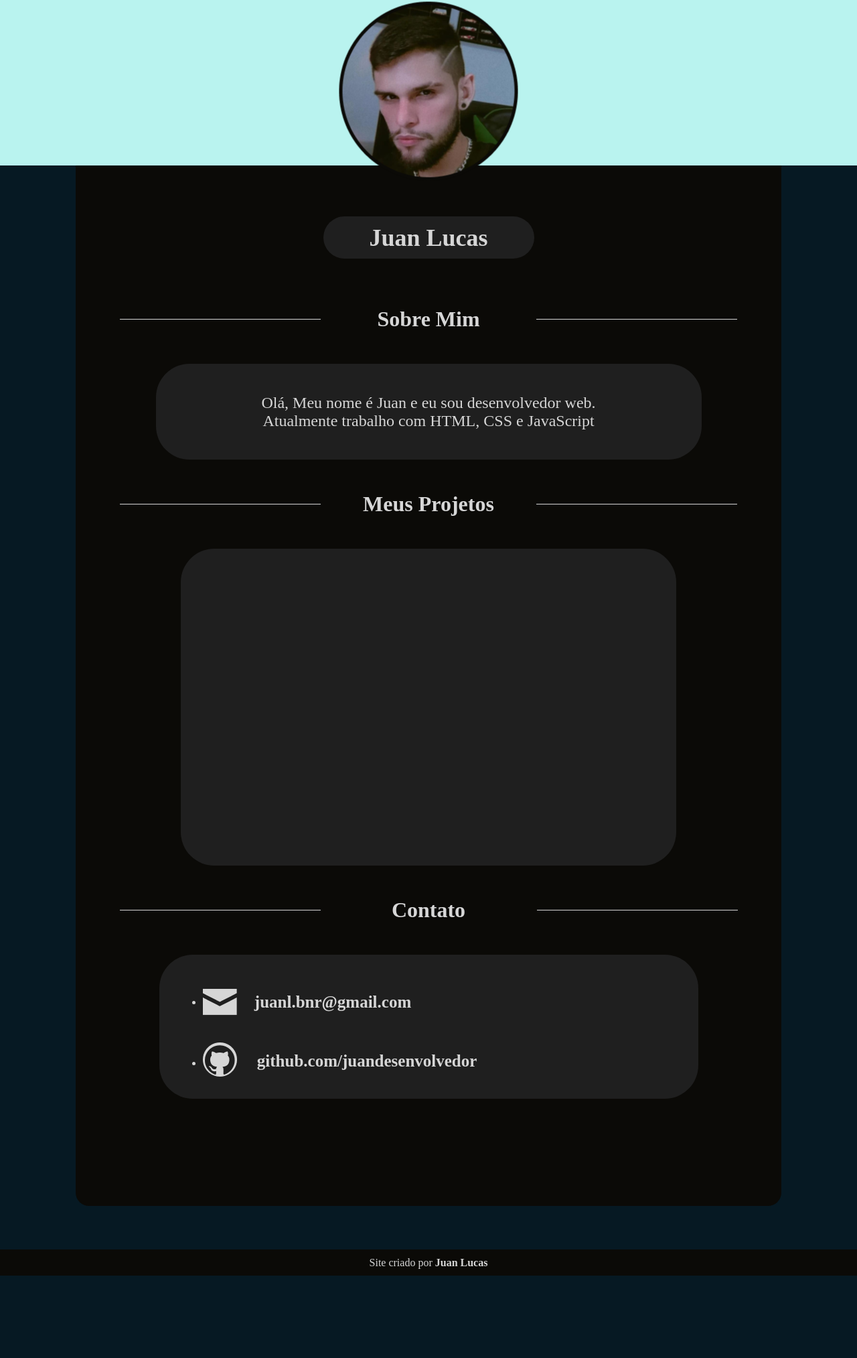
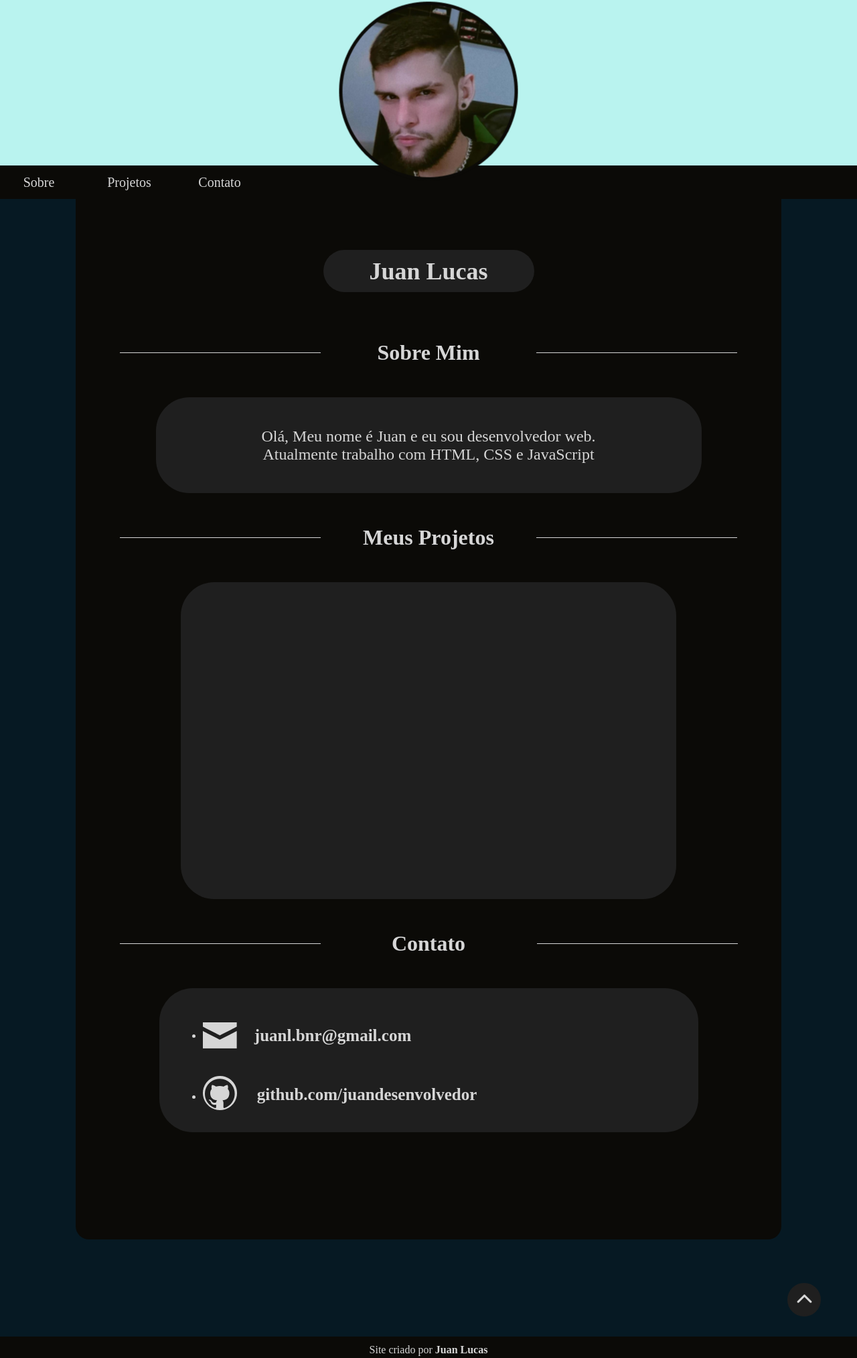
Before and after one commit to juandesenvolvedor/portifolio, a plain HTML site: page files/index.html in a window 1280 px wide. Shown: the part 22-2049 px from the top of the page at 67% size. Before the commit the page ends 1926 px from the top, so only its background shows below. Drawn offline with Linux system fonts and the light colour scheme; a web font is replaced by a local one.

Commit message:
site finalizado
botoes de scroll adicionados

```diff
--- a/files/index.html
+++ b/files/index.html
@@ -4,11 +4,17 @@
     <meta charset="UTF-8">
     <meta name="viewport" content="width=device-width, initial-scale=1.0">
     <title>Meu Portifolio</title>
-    <link rel="stylesheet" href="style.css">
+    <link rel="stylesheet" href="portifolio.css">
 </head>
 <body>
 
     <header></header>
+
+    <nav>
+        <button id="aboutMeButton">Sobre</button>
+        <button id="projectsButton">Projetos</button>
+        <button id="contactButton">Contato</button>
+    </nav>
 
     <main>
         <div id="name"><p>Juan Lucas</p></div>
@@ -61,8 +67,14 @@
     <div id="profile"><img src="images/icone.png" alt="profile picture"></div>
 
 
+    <button class="topButton">
+    <svg xmlns="http://www.w3.org/2000/svg" height="1em" viewBox="0 0 512 512" fill="#d6d6d6"><path d="M233.4 105.4c12.5-12.5 32.8-12.5 45.3 0l192 192c12.5 12.5 12.5 32.8 0 45.3s-32.8 12.5-45.3 0L256 173.3 86.6 342.6c-12.5 12.5-32.8 12.5-45.3 0s-12.5-32.8 0-45.3l192-192z"/></svg>
+    </button>
+
 
     <footer><p>Site criado por <a href="https://github.com/juandesenvolvedor" target="_blank">Juan Lucas</a></p></footer>
 
+
+    <script src="portifolio.js"></script>
 </body>
 </html>
--- a/files/style.css
+++ b/files/portifolio.css
@@ -16,6 +16,7 @@
     padding: 0;
     font-family: var(--fonte);
     color: var(--cor05);
+    scroll-behavior: smooth;
 }
 
 body{
@@ -27,6 +28,32 @@ header{
     width: 100%;
     height: 269px;
     background-color: var(--cor04);
+}
+
+nav{
+    background-color: var(--cor01);
+    height: 50px;
+}
+
+nav > button{
+    background-color: transparent;
+    color: var(--cor05);
+    width: 116px;
+    height: 50px;
+    font-size: 20px;
+    font-style: normal;
+    font-weight: lighter;
+    margin-right: 15px;
+    border: 0;
+    transition: .3s;
+}
+
+nav > button:hover{
+    background-color: var(--cor02);
+    border-bottom: 0.1px solid var(--cor05);
+    cursor: pointer;
+    border-radius: 5px;
+    font-weight: bolder;
 }
 
 #profile{
@@ -174,6 +201,42 @@ main{
     font-weight: 700;
 }
 
+
+.topButton {
+    display: flex;
+    position: relative;
+    margin: auto;
+    margin-right: 54px;
+    margin-bottom: 30px;
+    background-color: var(--cor02);
+    width: 50px;
+    height: 50px;
+    border: var(--cor02) 0.2em solid;
+    border-radius: 35px;
+    align-items: center;
+    justify-content: center;
+    transition: all 0.6s ease;
+  }
+
+  .topButton:hover {
+    background-color: var(--cor01);
+    cursor: pointer;
+    border: 0.2em soldi var(--cor01);
+  }
+
+  .topButton svg{
+    width: 25px;
+    height: 30px;
+    position: absolute;
+    display: flex;
+    transition: all 0.6s ease;
+  }
+
+  .topButton:hover svg{
+    transform: translatey(-6px);
+  }
+
+
 footer{
     position: relative;
     display: flex;
--- /dev/null
+++ b/files/portifolio.js
@@ -0,0 +1,17 @@
+
+const topButton = document.querySelector('.topButton');
+const aboutMeButton = document.querySelector('#aboutMeButton');
+const projectsButton = document.querySelector('#projectsButton');
+const contactButton = document.querySelector('#contactButton');
+
+topButton.addEventListener("click", function(){
+    window.scrollTo(0,0);
+})
+
+projectsButton.addEventListener("click" , function(){
+    window.scrollTo(0, 760);
+})
+
+contactButton.addEventListener("click", function(){
+    window.scrollTo(0,1200);
+})
```
Also changed, not shown: files/images/arrow.svg (added), files/images/botao top.png (added).
